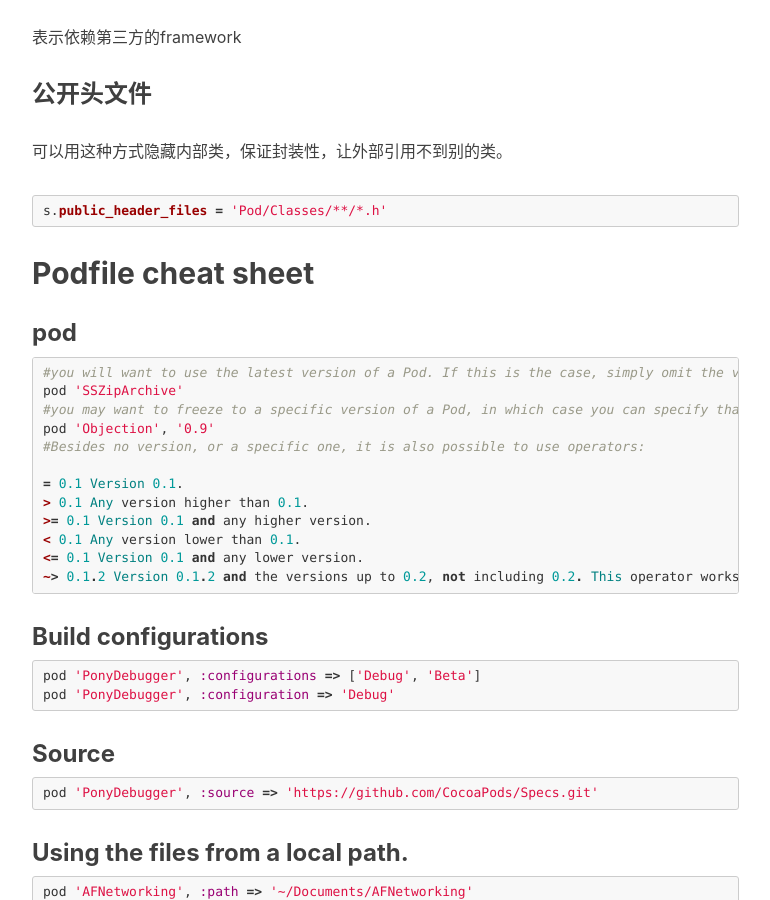
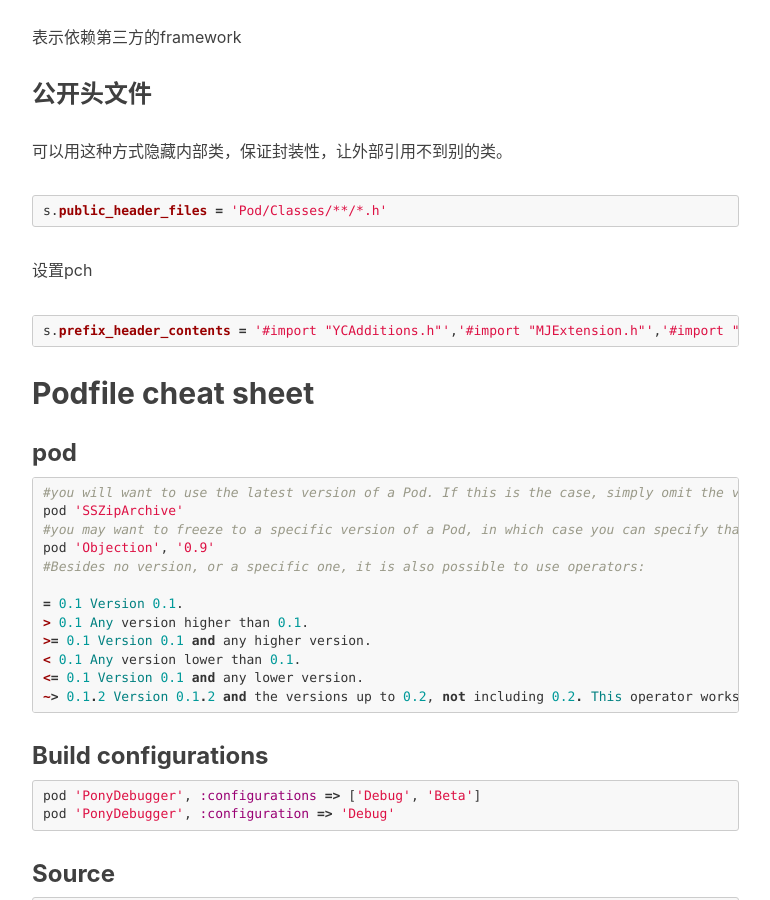
Before and after one commit to toolazytoname/toolazytoname.github.io, a Jekyll site: the page built from _posts/2018-06-23-private-podspec.markdown, in a window 1280 px wide and 900 px high, scrolled down 3185 px. Shown: the whole window, without its empty margins (233-1003 px from the left). Built offline with Jekyll 4.4.1, drawn with Linux system fonts in a browser that asks for light colours; nearby versions of some CDN libraries; comment, search, counter and statistics services are not loaded.

Commit message:
edit 2018-06-23-private-podspec.markdown

```diff
--- a/_posts/2018-06-23-private-podspec.markdown
+++ b/_posts/2018-06-23-private-podspec.markdown
@@ -150,6 +150,12 @@ s.public_header_files = 'Pod/Classes/**/*.h'
 
 
 
+设置pch
+
+~~~ ruby
+s.prefix_header_contents = '#import "YCAdditions.h"','#import "MJExtension.h"','#import "Masonry.h"','#import "UIImageView+Async.h"','#import <ReactiveObjC/RACEXTScope.h>','#import "YCAppMacro.h"','#import "Constants.h"','#import "BPResponseModel.h"','#import "YCTopicMacros.h"','#import "UITableView+Layout.h"','#import "YCToolSet.h"','#import "M80AttributedLabel.h"'
+~~~
+
 
 
 
```
